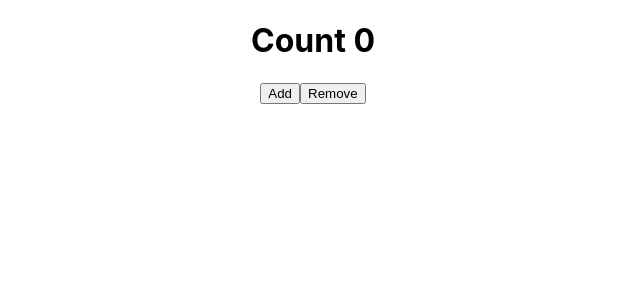
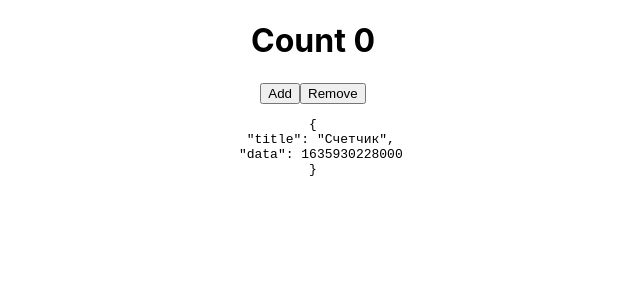
Before and after one commit to Vitalik1995Rikov/react, a React (Create React App) app in the folder my-app/: page / in a window 1280 px wide. Shown: the top 300 px of the page, without its empty margins (327-967 px from the left). Built offline with nearby package versions, Linux system fonts and the light colour scheme.

Commit message:
useState3

```diff
--- a/my-app/src/App.js
+++ b/my-app/src/App.js
@@ -3,6 +3,11 @@ import {useState} from 'react';
 
 function App() {
   const [counter, setCounter] = useState(0);
+
+  const [state, setState] = useState({
+    title: 'Cчетчик',
+    data: Date.now()
+  })
 
   function increment() {
     setCounter(counter + 1)
@@ -18,6 +23,8 @@ function App() {
       <h1>Count {counter}</h1>
       <button onClick={increment}>Add</button>
       <button onClick={decrement}>Remove</button>
+
+      <pre>{JSON.stringify(state, null, 2)}</pre>
     </div>
   );
 }
```
